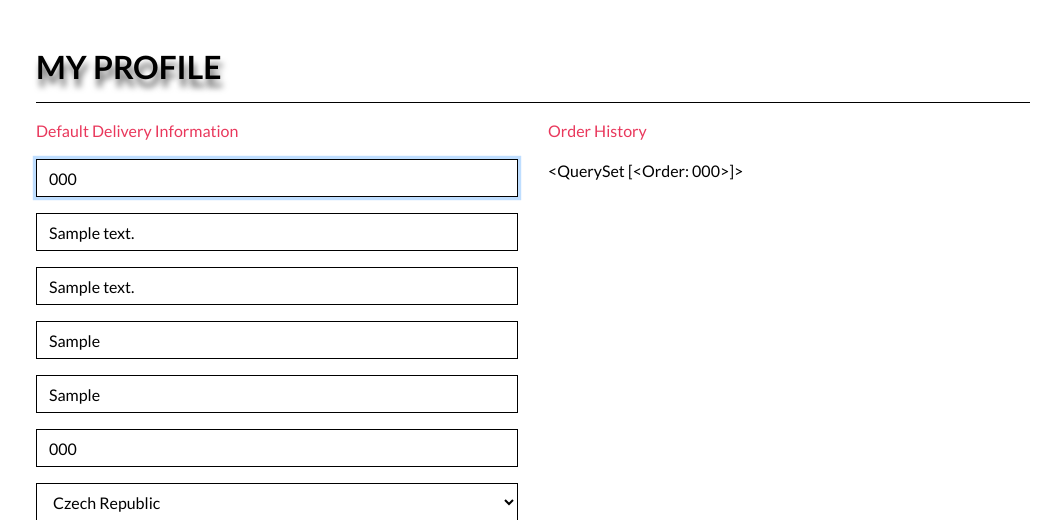
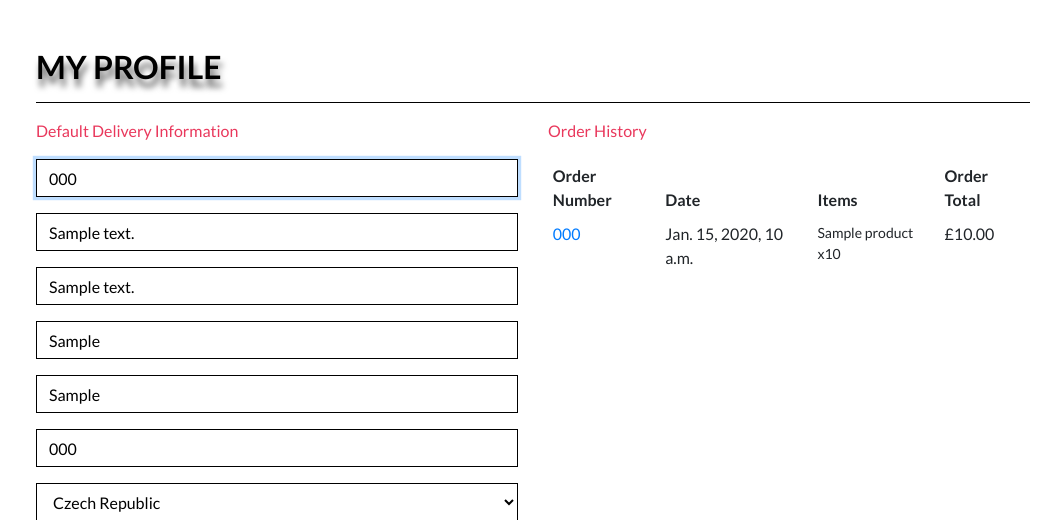
Before and after one commit to ashleyvines725/shop-project, a Django app: page /profile/ in a window 1280 px wide. Shown: the part 165-685 px from the top of the page, without its empty margins (107-1168 px from the left). Run offline with Django 3.2, Linux system fonts and the light colour scheme; a user stored in the database is signed in; tables that the repository leaves empty hold one stand-in row (values such as "Sample post"); some libraries are stand-ins or nearby versions.

Commit message:
Added order history, updated checkout views and resolve #53

```diff
--- a/checkout/admin.py
+++ b/checkout/admin.py
@@ -17,7 +17,7 @@ class OrderAdmin(admin.ModelAdmin):
                        'grand_total', 'original_bag',
                        'stripe_pid',)
 
-    fields = ('order_number', 'date', 'full_name',
+    fields = ('order_number', 'user_profile', 'date', 'full_name',
               'email', 'phone_number', 'country',
               'postcode', 'town_or_city', 'street_address1',
               'street_address2', 'county', 'delivery_cost',
--- a/profiles/static/profiles/css/profile.css
+++ b/profiles/static/profiles/css/profile.css
@@ -1,3 +1,8 @@
+.order-history {
+    max-height: 416px; /* height of profile form + submit button */
+    overflow-y: auto;
+}
+
 #profile-update-form .form-control {
     color: #000;
 }
--- a/profiles/templates/profiles/profile.html
+++ b/profiles/templates/profiles/profile.html
@@ -32,7 +32,45 @@
             </div>
             <div class="col-12 col-lg-6">
                 <p class="alt-text-muted">Order History</p>
-                {{ orders }}
+                <div class="order-history table-responsive">
+                    <table class="table table-sm table-borderless">
+                        <thead>
+                            <tr>
+                                <th>Order Number</th>
+                                <th>Date</th>
+                                <th>Items</th>
+                                <th>Order Total</th>
+                            </tr>
+                        </thead>
+                        <tbody>
+                            {% for order in orders %}
+                            <tr>
+                                <td>
+                                    <a href="{% url 'order_history' order.order_number %}"
+                                        title="{{ order.order_number }}">
+                                        {{ order.order_number|truncatechars:6 }}
+                                    </a>
+                                </td>
+                                <td>{{ order.date }}</td>
+                                <td>
+                                    <ul class="list-unstyled">
+                                        {% for item in order.lineitems.all %}
+                                        <li class="small">
+                                            {% if item.product.has_sizes %}
+                                            Size {{ item.product.size|upper }}
+                                            {% endif %}{{ item.product.name }} x{{ item.quantity }}
+                                        </li>
+                                        {% endfor %}
+                                    </ul>
+                                </td>
+                                <td>£{{ order.grand_total }}</td>
+                            </tr>
+                            {% endfor %}
+                        </tbody>
+                    </table>
+                </div>
+
+
             </div>
         </div>
     </div>
--- a/profiles/urls.py
+++ b/profiles/urls.py
@@ -2,5 +2,7 @@ from django.urls import path
 from . import views
 
 urlpatterns = [
-    path('', views.profile, name='profile')
+    path('', views.profile, name='profile'),
+    path('order_history/<order_number>', views.order_history,
+         name='order_history'),
 ]
--- a/profiles/views.py
+++ b/profiles/views.py
@@ -2,6 +2,7 @@ from django.shortcuts import render, get_object_or_404
 from django.contrib import messages
 from .models import UserProfile
 from .forms import UserProfileForm
+from checkout.models import Order
 
 
 def profile(request):
@@ -26,3 +27,20 @@ def profile(request):
     }
 
     return render(request, template, context)
+
+
+def order_history(request, order_number):
+    order = get_object_or_404(Order, order_number=order_number)
+
+    messages.info(request, (
+        f'This is a past confirmation for order number {order_number}. '
+        'A confirmation eamil was sent on the order date.'
+    ))
+
+    template = 'checkout/checkout_success.html'
+    context = {
+        'order': order,
+        'from_profile': True,
+    }
+
+    return render(request, template, context)
```
Also changed, not shown: checkout/templates/checkout/checkout_success.html (+10 -1 lines), checkout/views.py (+50 -4 lines).
